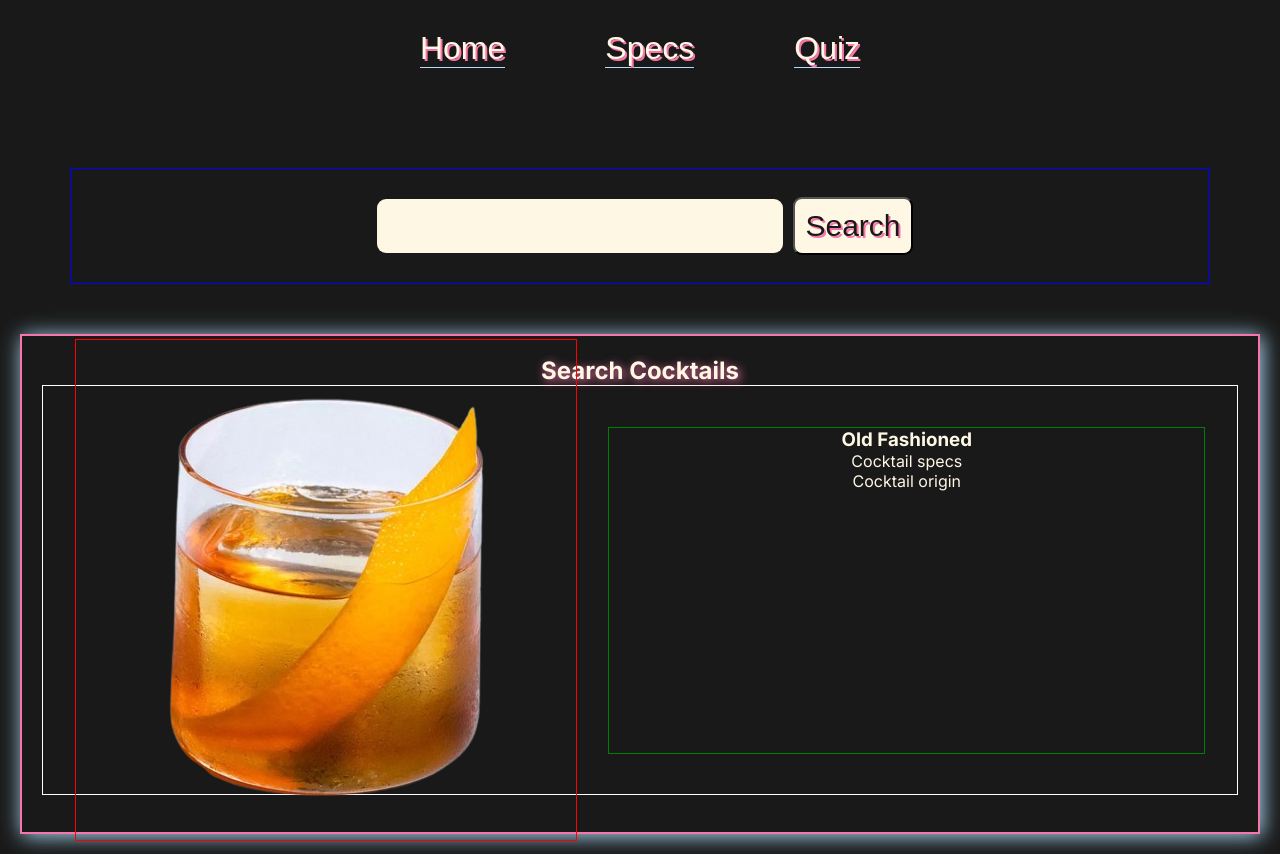
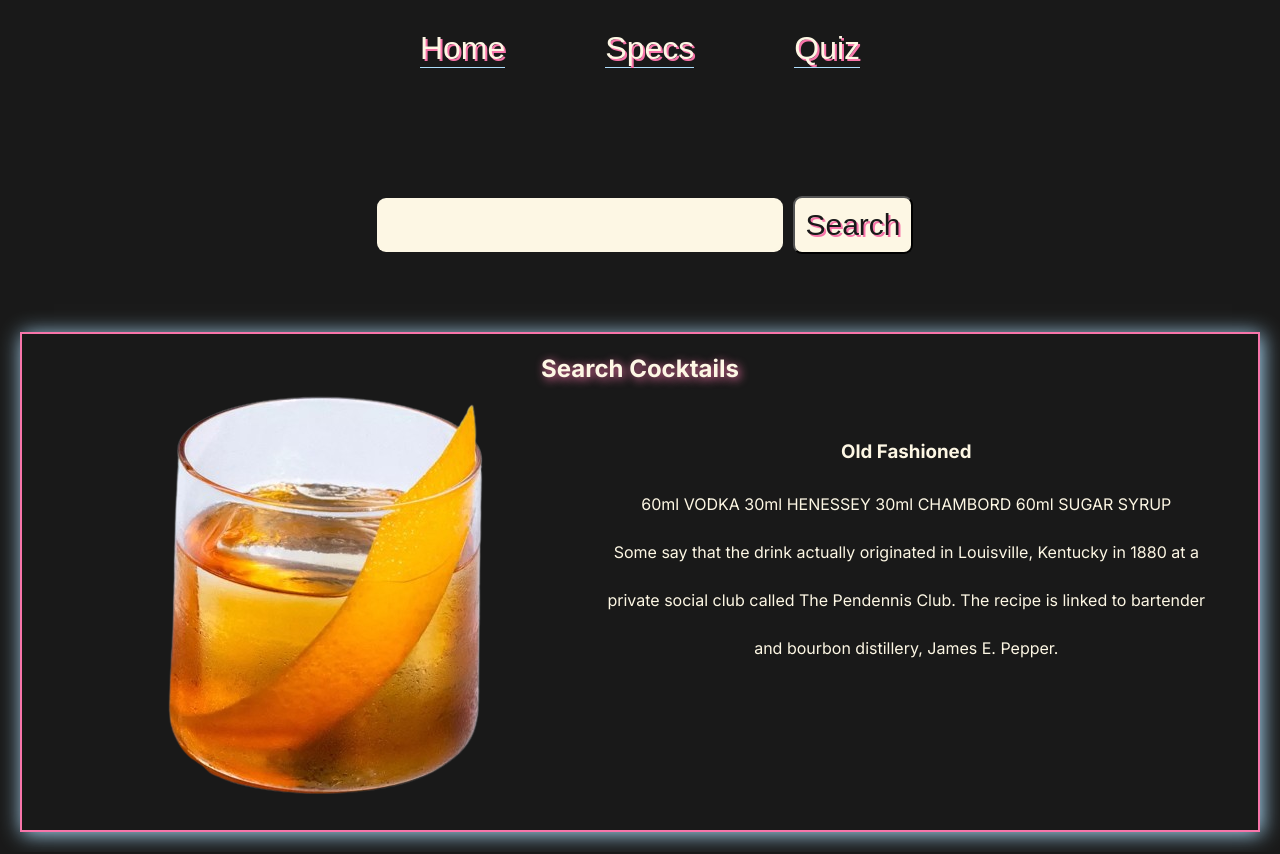
Before and after one commit to kimchieater/chinchin_bar_specs, a Next.js app in the folder chinchin_specs/: page /specs in a window 1280 px wide. Built offline with nearby package versions, Linux system fonts and the light colour scheme; a web font is replaced by a local one.

Commit message:
updated quiz

```diff
--- a/chinchin_specs/app/globals.css
+++ b/chinchin_specs/app/globals.css
@@ -72,7 +72,7 @@ body{
   display:flex;
   justify-content: center;
   align-items: center;
-  border:1px solid blue;
+
   margin:50px;
 }
 
@@ -112,7 +112,6 @@ body{
 
 .cocktail-info-container{
   display:flex;
-  border:1px solid white;
   height:90%;
   justify-content: space-evenly;
   align-items: center;
@@ -121,13 +120,14 @@ body{
 .cocktail-info-container img{
   height:auto;
   width:auto;
-  border:1px solid red;
+
 
 }
 
 .cocktail-info-section{
   color:var(--font-color);
-  border:1px solid green;
+
   flex-basis: 50%;
   height:80%;
+  line-height:3;
 }
--- a/chinchin_specs/app/specs/page.js
+++ b/chinchin_specs/app/specs/page.js
@@ -13,8 +13,8 @@ export default function Specs(){
             <img src="/cocktail-img.png"></img>
             <div className="cocktail-info-section">
               <h3>Old Fashioned</h3>
-              <p>Cocktail specs</p>
-              <p>Cocktail origin</p>
+              <p>60ml VODKA 30ml HENESSEY 30ml CHAMBORD 60ml SUGAR SYRUP</p>
+              <p>Some say that the drink actually originated in Louisville, Kentucky in 1880 at a private social club called The Pendennis Club. The recipe is linked to bartender and bourbon distillery, James E. Pepper.</p>
             </div>
           </div>
 
```
